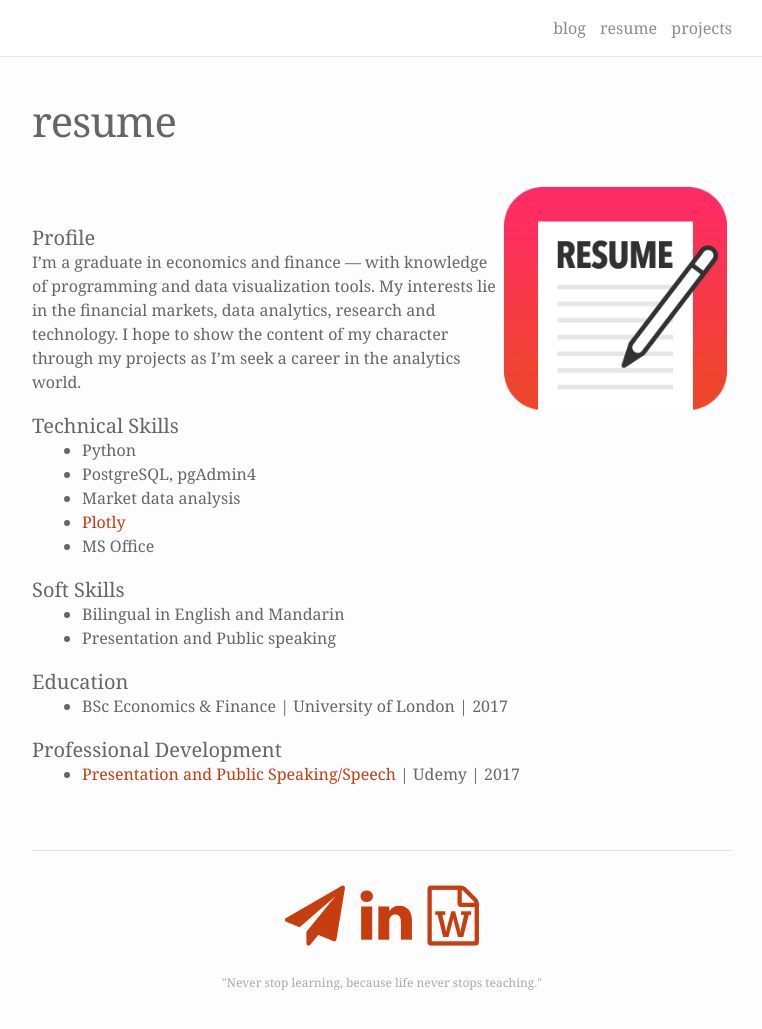
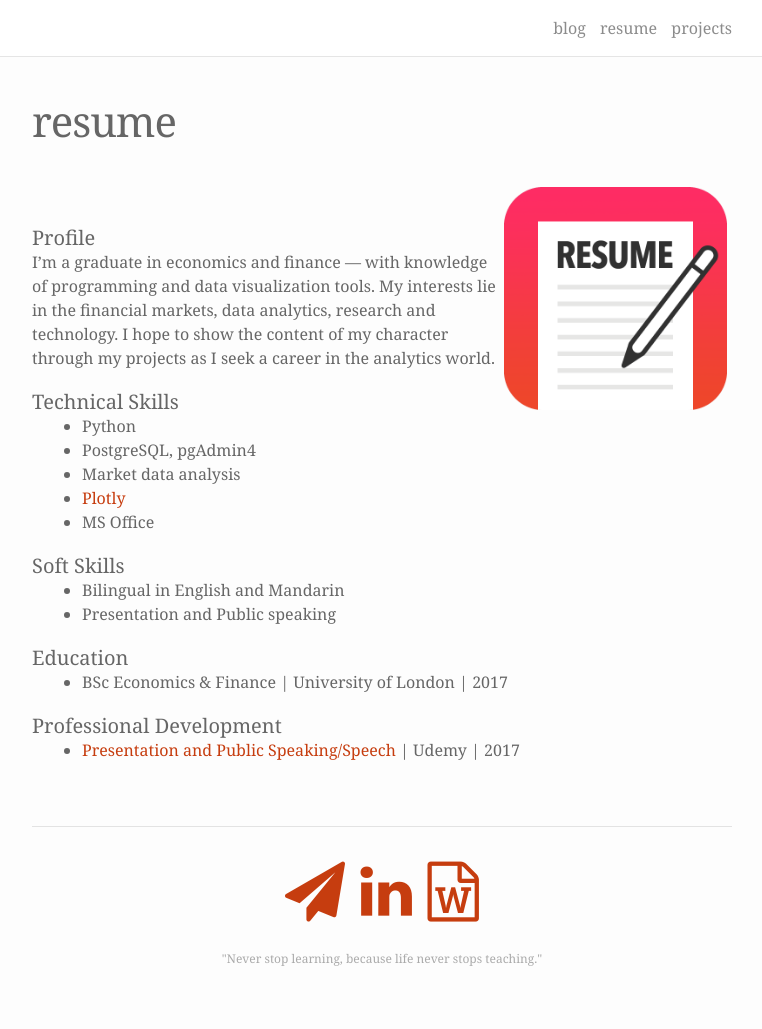
Before and after one commit to wilsonliao/blog, a Jekyll site: the page built from about.md, in a window 1280 px wide and 1100 px high. Shown: the top 1029 px of the window, without its empty margins (258-1020 px from the left). Built offline with Jekyll 4.4.1, drawn with Linux system fonts in a browser that asks for light colours; nearby versions of some CDN libraries.

```diff
--- a/about.md
+++ b/about.md
@@ -8,7 +8,8 @@ permalink: /about/
 
 <br/>
 #### Profile
-I’m a graduate in economics and finance — with knowledge of programming and data visualization tools. My interests lie in the financial markets, data analytics, research and technology. I hope to show the content of my character through my projects as I’m seek a career in the analytics world.
+I’m a graduate in economics and finance — with knowledge of programming and data visualization tools. My interests lie in the financial markets, data analytics, research and technology. I hope to show the content of my character through my projects as I
+seek a career in the analytics world.
 <br/>
 #### Technical Skills
 <ul>
```
